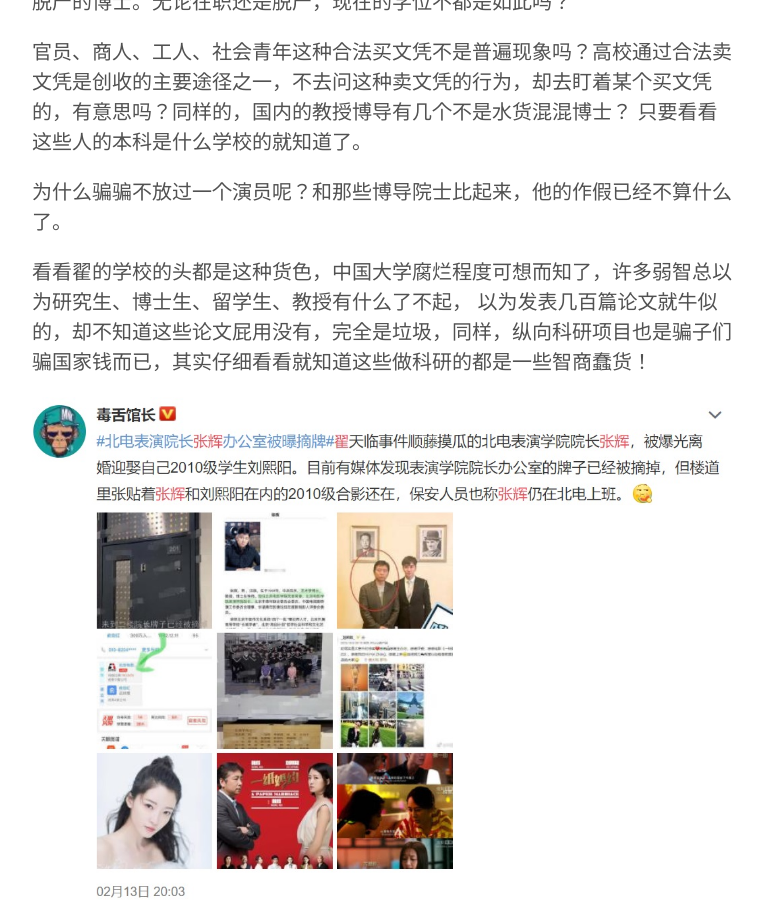
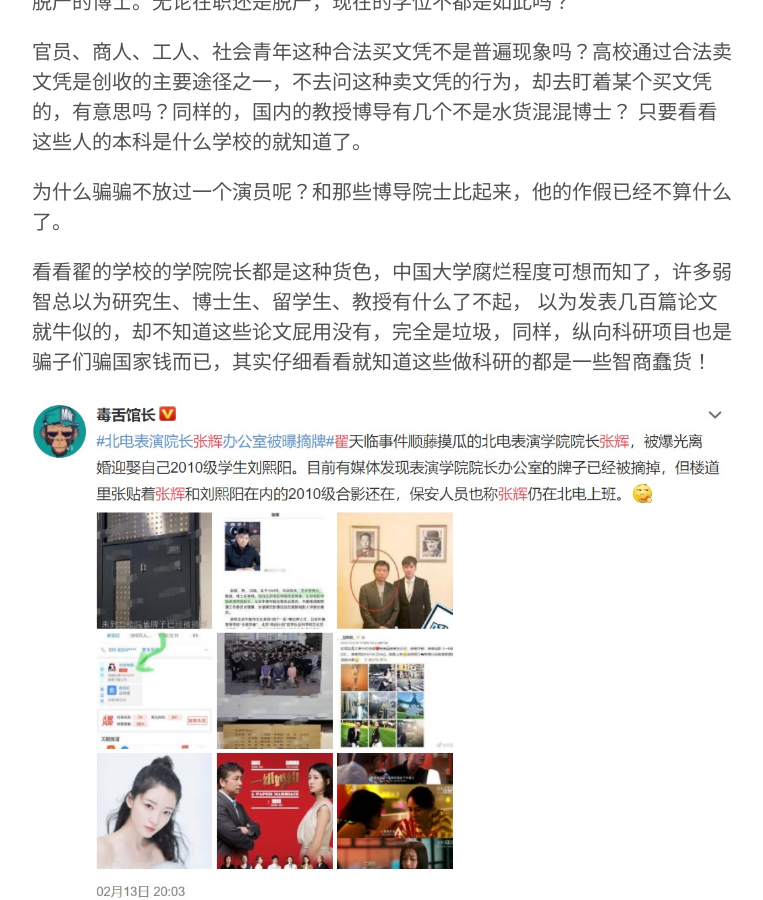
Before and after one commit to hwdong/hwdong-old.github.io, a Jekyll site: the page built from _posts/2019-02-13-翟天临只不过是沧海一粟.md, in a window 1280 px wide and 900 px high, scrolled down 304 px. Shown: the whole window, without its empty margins (258-1021 px from the left). Built offline with Jekyll 4.4.1, drawn with Linux system fonts in a browser that asks for light colours; comment, search, counter and statistics services are not loaded.

Commit message:
Update 2019-02-13-翟天临只不过是沧海一粟.md

```diff
--- a/_posts/2019-02-13-翟天临只不过是沧海一粟.md
+++ b/_posts/2019-02-13-翟天临只不过是沧海一粟.md
@@ -14,7 +14,7 @@ tags:
 
 为什么骗骗不放过一个演员呢？和那些博导院士比起来，他的作假已经不算什么了。
 
-看看翟的学校的头都是这种货色，中国大学腐烂程度可想而知了，许多弱智总以为研究生、博士生、留学生、教授有什么了不起，
+看看翟的学校的学院院长都是这种货色，中国大学腐烂程度可想而知了，许多弱智总以为研究生、博士生、留学生、教授有什么了不起，
 以为发表几百篇论文就牛似的，却不知道这些论文屁用没有，完全是垃圾，同样，纵向科研项目也是骗子们骗国家钱而已，其实仔细看看就知道这些做科研的都是一些智商蠢货！
 
 ![](https://blog.hwdong.com/images/zhanghui.jpg)
```
